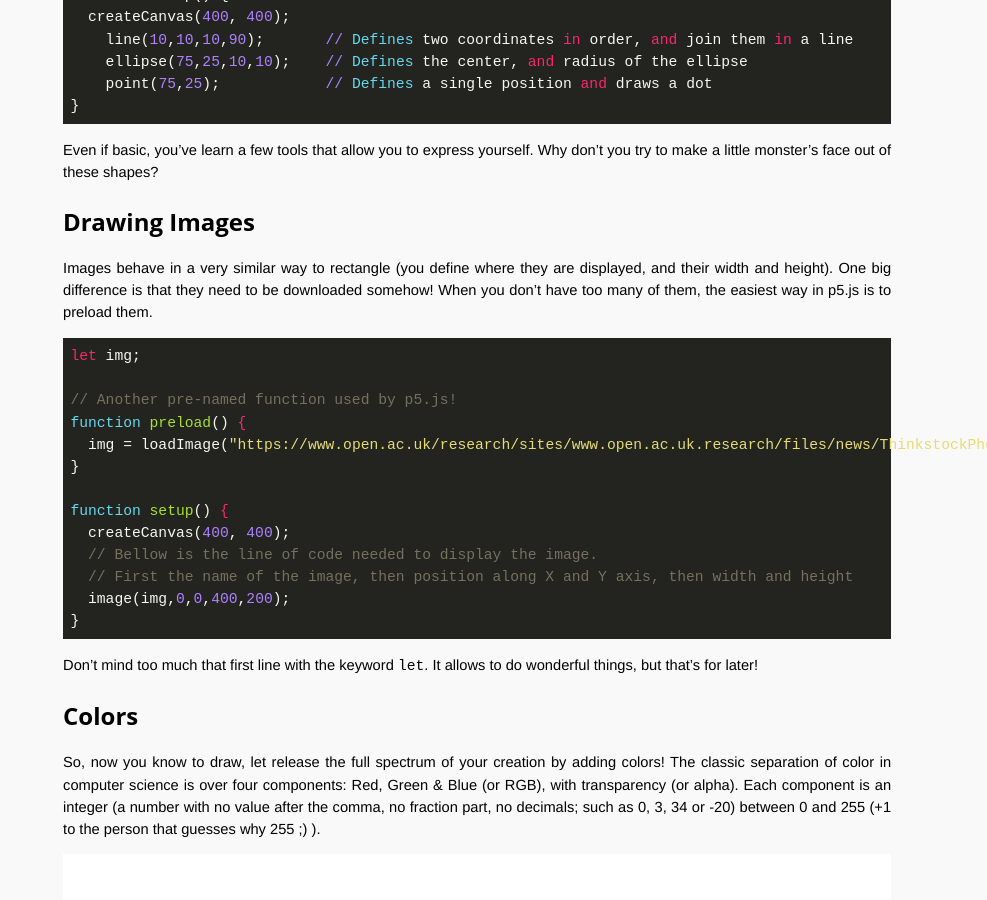
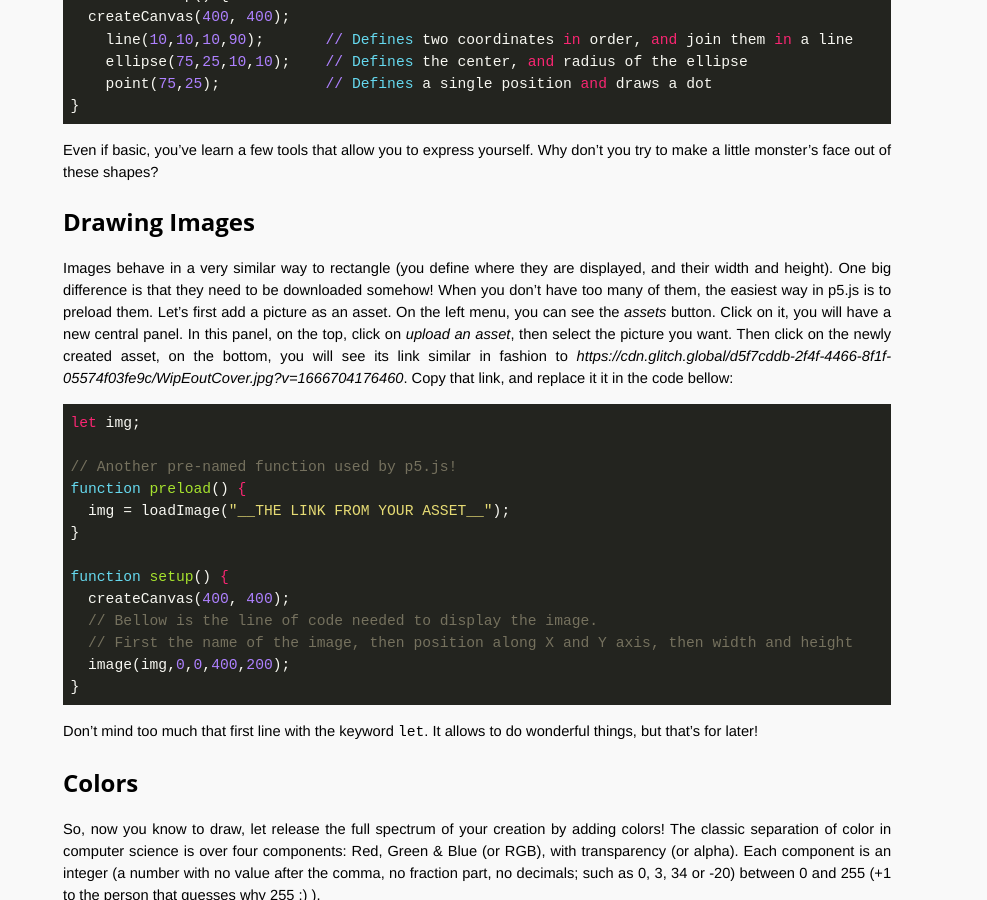
Before and after one commit to romamile/introcode, a Jekyll site: the page built from log2_Getting_to_know_your_canvas.markdown, in a window 1280 px wide and 900 px high, scrolled down 2182 px. Shown: the whole window, without its empty margins (293-1280 px from the left). Built offline with Jekyll 4.4.1, drawn with Linux system fonts in a browser that asks for light colours.

Commit message:
Image working

````diff
--- a/log2_Getting_to_know_your_canvas.markdown
+++ b/log2_Getting_to_know_your_canvas.markdown
@@ -72,14 +72,14 @@ Even if basic, you’ve learn a few tools that allow you to express yourself. Wh
 
 
 ## Drawing Images
-Images behave in a very similar way to rectangle (you define where they are displayed, and their width and height). One big difference is that they need to be downloaded somehow! When you don't have too many of them, the easiest way in p5.js is to preload them.
+Images behave in a very similar way to rectangle (you define where they are displayed, and their width and height). One big difference is that they need to be downloaded somehow! When you don't have too many of them, the easiest way in p5.js is to preload them. Let's first add a picture as an asset. On the left menu, you can see the *assets* button. Click on it, you will have a new central panel. In this panel, on the top, click on *upload an asset*, then select the picture you want. Then click on the newly created asset, on the bottom, you will see its link similar in fashion to *https://cdn.glitch.global/d5f7cddb-2f4f-4466-8f1f-05574f03fe9c/WipEoutCover.jpg?v=1666704176460*. Copy that link, and replace it it in the code bellow:
 
 ```javascript
 let img;
 
 // Another pre-named function used by p5.js!
 function preload() {
-  img = loadImage("https://www.open.ac.uk/research/sites/www.open.ac.uk.research/files/news/ThinkstockPhotos-647269852-Planet-Mars.jpg");
+  img = loadImage("__THE LINK FROM YOUR ASSET__");
 }
 
 function setup() {
````
